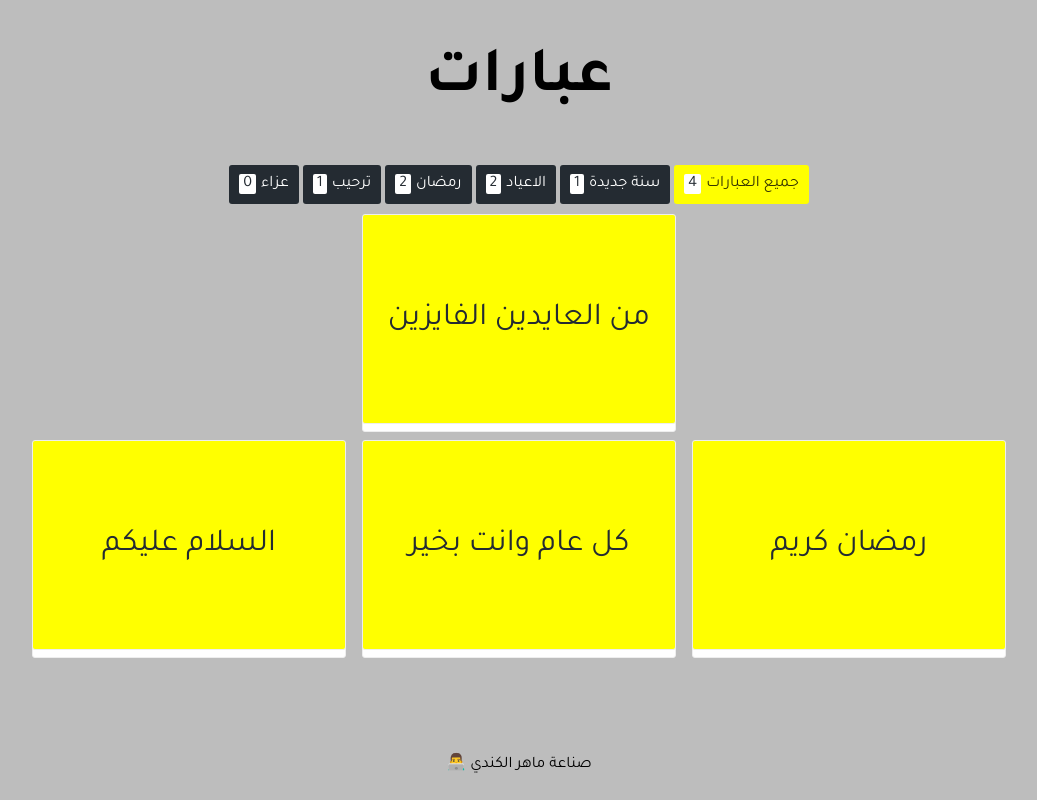
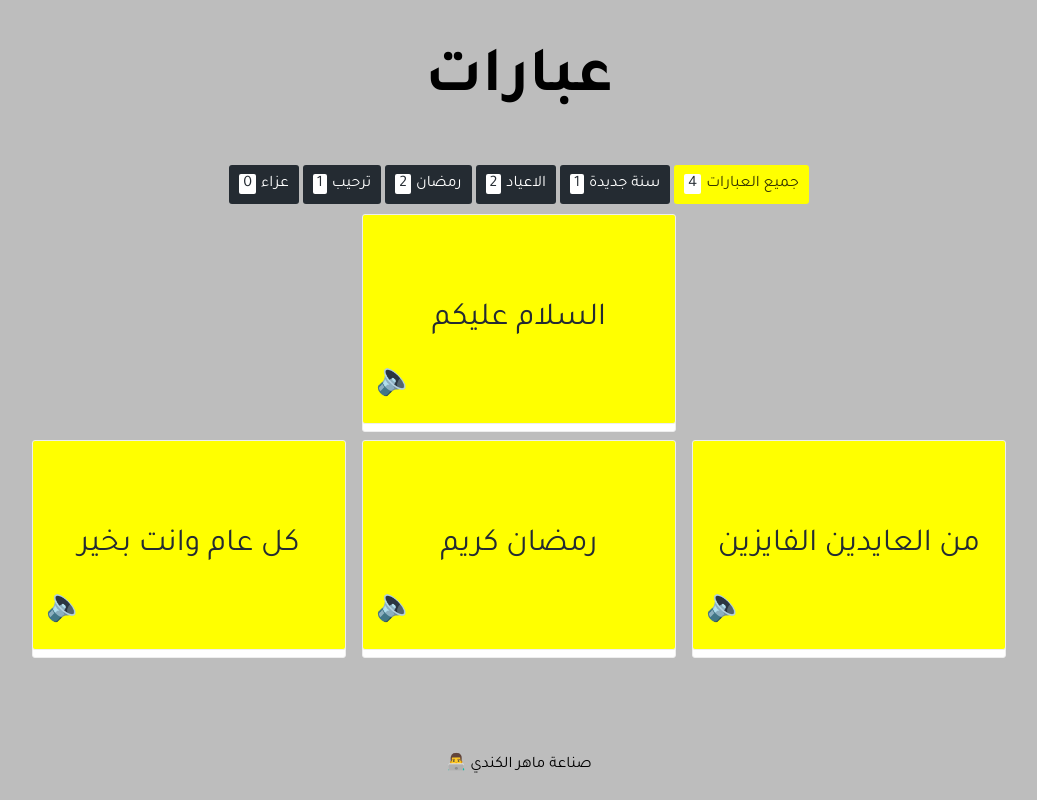
Before and after one commit to Ma7eer/phrase-app, a React (Create React App) app: page / in a window 1280 px wide. Shown: the whole page, without its empty margins (121-1158 px from the left). Built offline with nearby package versions, Linux system fonts and the light colour scheme.

Commit message:
added voice stream to client

```diff
--- a/src/components/Cards/index.js
+++ b/src/components/Cards/index.js
@@ -19,13 +19,57 @@ const CardsList = () => {
 
 const FlipCard = ({list, index}) => {
   const [isFlipped, setIsFlipped] = useState(false)
+
+  const getVoice = (e, phrase) => {
+    // to stop the parent onClick from triggering
+    e.stopPropagation()
+
+    window.AudioContext = window.AudioContext || window.webkitAudioContext
+    const context = new AudioContext()
+
+    function process(Data) {
+      const source = context.createBufferSource()
+      context.decodeAudioData(Data, buffer => {
+        source.buffer = buffer
+        source.connect(context.destination)
+        source.start(context.currentTime)
+      })
+    }
+    const request = new XMLHttpRequest()
+    request.open('POST', 'http://localhost:3001/v1/speech', true)
+    request.responseType = 'arraybuffer'
+    request.onload = function onLoad() {
+      const Data = request.response
+      process(Data)
+    }
+    let text = phrase
+    let voiceId = 'Zeina'
+    request.setRequestHeader('Content-Type', 'application/json;charset=UTF-8')
+    request.send(
+      JSON.stringify({
+        text,
+        voiceId,
+      }),
+    )
+  }
+
   return (
     <ReactCardFlip isFlipped={isFlipped} flipDirection="horizontal" key={index}>
       <S.CardFront onClick={() => setIsFlipped(true)}>
         {list.phrase}
+        <S.voiceActivator
+          role="img"
+          aria-label="img"
+          onClick={e => getVoice(e, list.phrase)}
+        ></S.voiceActivator>
       </S.CardFront>
       <S.CardBack onClick={() => setIsFlipped(false)}>
         {list.response}
+        <S.voiceActivator
+          role="img"
+          aria-label="img"
+          onClick={e => getVoice(e, list.response)}
+        ></S.voiceActivator>
       </S.CardBack>
     </ReactCardFlip>
   )
--- a/src/components/Cards/style.js
+++ b/src/components/Cards/style.js
@@ -28,6 +28,8 @@ export const CardFront = styled.div`
   /* card size */
   width: 18rem;
   height: 12rem;
+
+  z-index: 1;
 `
 export const CardBack = styled.div`
   background-color: var(--white);
@@ -49,3 +51,19 @@ export const CardBack = styled.div`
   width: 18rem;
   height: 12rem;
 `
+
+export const voiceActivator = styled.span`
+  position: fixed;
+  bottom: 10px;
+  right: 80%;
+  padding: 10px;
+  z-index: 2;
+  &::before {
+    content: '🔈';
+  }
+  &:hover {
+    &::before {
+      content: '🔊';
+    }
+  }
+`
--- a/src/data/phraseList.js
+++ b/src/data/phraseList.js
@@ -3,11 +3,6 @@ import tagList from './tagList'
 const {greeting, ramadan, Eid, NewYears} = tagList
 
 export default [
-  {
-    phrase: 'السلام عليكم',
-    response: 'وعليكم السلام',
-    tags: [greeting.tag],
-  },
   {
     phrase: 'كل عام وانت بخير',
     response: 'وانت بخير',
@@ -23,4 +18,9 @@ export default [
     response: 'ما اعرف',
     tags: [Eid.tag],
   },
+  {
+    phrase: 'السلام عليكم',
+    response: 'وعليكم السلام',
+    tags: [greeting.tag],
+  },
 ]
```
